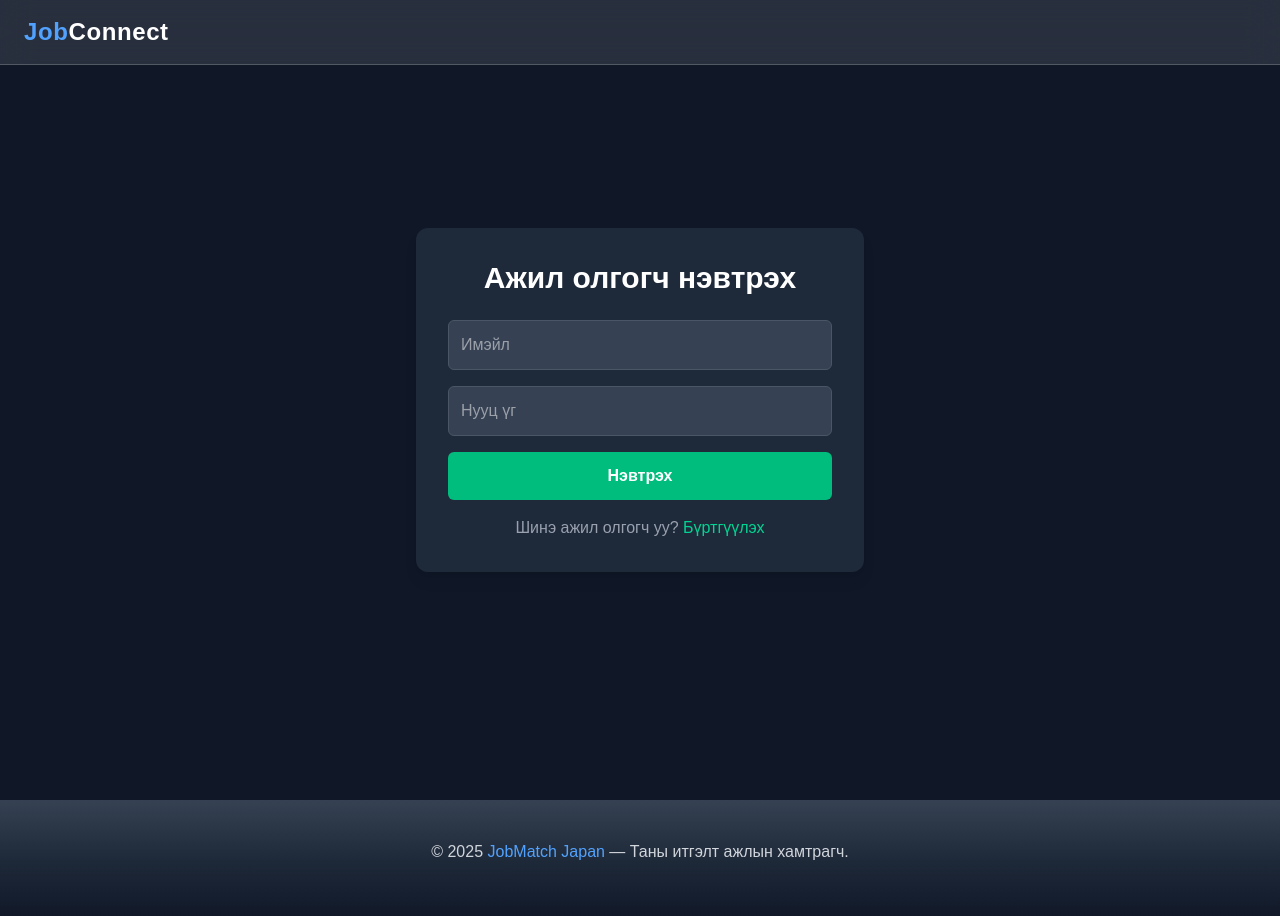
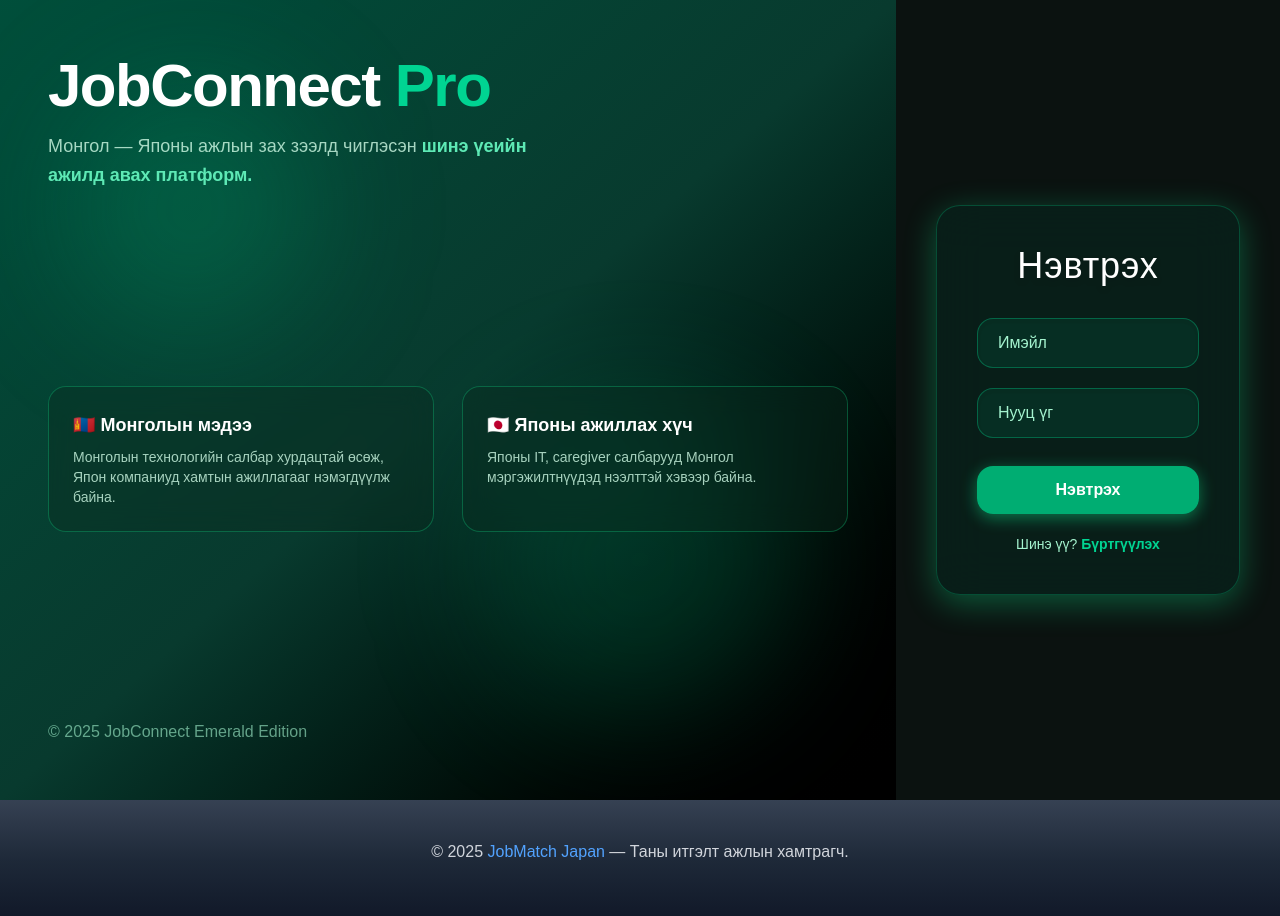
Before and after one commit to iAmSexyAndIknowIt01/JobConnect, a Next.js app: page /employer/auth in a window 1280 px wide. Shown: the top 916 px of the page. Built offline with nearby package versions, Linux system fonts and the light colour scheme; no server answers.

Commit message:
employer-н нэвтрэх болон бүртгүүлэх interface-г өөрчилсөн

```diff
--- a/src/app/employer/auth/page.tsx
+++ b/src/app/employer/auth/page.tsx
@@ -1,15 +1,13 @@
 "use client";
 
 import { useState } from "react";
-// Ажил хайгчдын мэдээллийн самбарыг импортлоно
+import { supabase } from "@/lib/supabaseClients";
+import SuccessModal from "@/components/SuccessModal";
 import CandidateDashboard from "@/components/CandidateDashboard";
 
 export default function EmployerAuth() {
   const [isLogin, setIsLogin] = useState(true);
-  // Шинэ state: Ажил олгогч нэвтэрсэн эсэх
   const [isLoggedIn, setIsLoggedIn] = useState(false);
-
-  // Form fields
   const [companyName, setCompanyName] = useState("");
   const [email, setEmail] = useState("");
   const [password, setPassword] = useState("");
@@ -17,76 +15,115 @@
 
   const [error, setError] = useState("");
   const [successMessage, setSuccessMessage] = useState("");
+  const [showSuccessModal, setShowSuccessModal] = useState(false);
 
-  const handleLogout = () => {
-    setIsLoggedIn(false);
-    setSuccessMessage("Амжилттай гарлаа.");
-  };
+  const handleLogout = () => setIsLoggedIn(false);
 
-  const handleSubmit = (e: React.FormEvent) => {
+  const handleSubmit = async (e: React.FormEvent) => {
     e.preventDefault();
-    setSuccessMessage("");
     setError("");
 
     if (isLogin) {
-      // ✅ Нэвтрэх логик (жишээ)
-      if (email === "test@gmail.com" && password === "test") {
-        // Нэвтрэх амжилттай!
-        setIsLoggedIn(true); // Нэвтэрсэн төлөвийг true болгоно
-        setSuccessMessage("Амжилттай нэвтэрлээ! Таны самбар руу шилжиж байна...");
-        setError("");
-      } else {
-        setError("Имэйл эсвэл нууц үг буруу байна!");
-        setIsLoggedIn(false);
-      }
-    } else {
-      // ✅ Бүртгүүлэх логик
-      if (password !== confirmPassword) {
-        setError("Нууц үг таарахгүй байна!");
+      const { data } = await supabase
+        .from("employer_accounts")
+        .select("*")
+        .eq("email", email)
+        .eq("password", password)
+        .single();
+
+      if (!data) return setError("Имэйл эсвэл нууц үг буруу байна!");
+
+      // Амжилттай нэвтрэх
+      setSuccessMessage("Амжилттай нэвтэрлээ!");
+      setShowSuccessModal(true);
+
+      setTimeout(() => {
+        setIsLoggedIn(true);
+        setShowSuccessModal(false);
+      }, 1500);
+
       return;
     }
 
-      setSuccessMessage(`Амжилттай бүртгүүллээ! ${companyName} компани. Одоо нэвтэрнэ үү.`);
+    // Бүртгүүлэх үед
+    if (password !== confirmPassword) return setError("Нууц үг таарахгүй байна!");
 
-      // Формыг цэвэрлэх
-      setCompanyName("");
-      setEmail("");
-      setPassword("");
-      setConfirmPassword("");
-      setIsLogin(true); // нэвтрэх рүү шилжих
-    }
+    const { error: insertErr } = await supabase
+      .from("employer_accounts")
+      .insert([{ company_name: companyName, email, password }]);
+
+    if (insertErr) return setError("Алдаа гарлаа!");
+
+    // Амжилттай бүртгүүлсэн үед SuccessModal харуулах
+    setSuccessMessage("Амжилттай бүртгүүллээ!");
+    setShowSuccessModal(true);
+
+    setTimeout(() => {
+      setShowSuccessModal(false);
+      setIsLogin(true); // Нэвтрэх form руу шилжих
+    }, 1500);
   };
 
-  // ------------------------------------------------------------------
-  // 1. Хэрэв Нэвтэрсэн бол Ажил хайгчдын самбарыг харуулна
-  // ------------------------------------------------------------------
-  if (isLoggedIn) {
+  if (isLoggedIn) return <CandidateDashboard onLogout={handleLogout} />;
+
   return (
-      <CandidateDashboard onLogout={handleLogout} />
-    );
-  }
+    <>
+      <SuccessModal isOpen={showSuccessModal} message={successMessage} />
 
-  // ------------------------------------------------------------------
-  // 2. Нэвтрээгүй бол Нэвтрэх/Бүртгүүлэх формыг харуулна
-  // ------------------------------------------------------------------
-  return (
-    <div className="min-h-screen flex items-center justify-center bg-gray-900 text-white p-4">
+      <div className="min-h-screen flex overflow-hidden bg-[#0b1210]">
+        {/* LEFT – 70% SECTION */}
+        <div className="hidden md:flex w-[70%] relative overflow-hidden px-12 py-14">
+          <div className="absolute inset-0 bg-linear-to-br from-emerald-900 via-[#083a2e] to-black animate-gradientFlow" />
+          <div className="absolute top-20 left-16 w-64 h-64 bg-emerald-500/20 blur-3xl rounded-full animate-floatSlow"></div>
+          <div className="absolute bottom-20 right-24 w-80 h-80 bg-emerald-400/15 blur-3xl rounded-full animate-floatSlow delay-300"></div>
+
+          <div className="relative z-10 text-white flex flex-col justify-between h-full">
+            <div>
+              <h1 className="text-6xl font-extrabold tracking-tight">
+                JobConnect <span className="text-emerald-400">Pro</span>
+              </h1>
+              <p className="max-w-lg mt-4 text-lg text-emerald-100/80 leading-relaxed">
+                Монгол — Японы ажлын зах зээлд чиглэсэн
+                <span className="text-emerald-300 font-semibold"> шинэ үеийн ажилд авах платформ.</span>
+              </p>
+            </div>
+
+            <div className="grid grid-cols-2 gap-7 mt-12">
+              <div className="glass-card-emerald p-6 hover:scale-105 transition-transform duration-300">
+                <h3 className="text-white text-lg font-semibold">🇲🇳 Монголын мэдээ</h3>
+                <p className="text-emerald-100/80 text-sm mt-2">
+                  Монголын технологийн салбар хурдацтай өсөж, Япон компаниуд хамтын ажиллагааг нэмэгдүүлж байна.
+                </p>
+              </div>
+              <div className="glass-card-emerald p-6 hover:scale-105 transition-transform duration-300">
+                <h3 className="text-white text-lg font-semibold">🇯🇵 Японы ажиллах хүч</h3>
+                <p className="text-emerald-100/80 text-sm mt-2">
+                  Японы IT, caregiver салбарууд Монгол мэргэжилтнүүдэд нээлттэй хэвээр байна.
+                </p>
+              </div>
+            </div>
+
+            <p className="text-emerald-200/60 mt-10">© 2025 JobConnect Emerald Edition</p>
+          </div>
+        </div>
+
+        {/* RIGHT – FORM SECTION */}
+        <div className="w-full md:w-[30%] flex items-center justify-center p-10 relative bg-[#0b1210]">
           <form
             onSubmit={handleSubmit}
-        className="bg-gray-800 p-8 rounded-xl shadow-lg w-full max-w-md"
+            className="w-full max-w-md bg-emerald-900/20 backdrop-blur-xl border border-emerald-500/30 p-10 rounded-3xl shadow-[0_8px_32px_0_rgba(16,255,155,0.3)] flex flex-col"
           >
-        <h2 className="text-3xl font-bold mb-6 text-center">
-          {isLogin ? "Ажил олгогч нэвтрэх" : "Ажил олгогч бүртгүүлэх"}
+            <h2 className="text-4xl text-white text-center mb-8 tracking-wide drop-shadow-md" style={{ fontFamily: '"Poppins", sans-serif' }}>
+              {isLogin ? "Нэвтрэх" : "Бүртгүүлэх"}
             </h2>
 
-        {/* ... Формын input-ууд (Өмнөхтэй ижил) ... */}
             {!isLogin && (
               <input
                 type="text"
                 placeholder="Компанийн нэр"
-            className="w-full p-3 rounded-md mb-4 bg-gray-700 border border-gray-600 focus:outline-none focus:ring-2 focus:ring-emerald-500"
                 value={companyName}
                 onChange={(e) => setCompanyName(e.target.value)}
+                className="w-full mb-5 px-5 py-3 rounded-2xl bg-emerald-800/25 border border-emerald-500/40 text-emerald-50 placeholder-emerald-200 focus:outline-none focus:ring-2 focus:ring-emerald-400 shadow-inner transition-all duration-300"
                 required
               />
             )}
@@ -94,18 +131,18 @@
             <input
               type="email"
               placeholder="Имэйл"
-          className="w-full p-3 rounded-md mb-4 bg-gray-700 border border-gray-600 focus:outline-none focus:ring-2 focus:ring-emerald-500"
               value={email}
               onChange={(e) => setEmail(e.target.value)}
+              className="w-full mb-5 px-5 py-3 rounded-2xl bg-emerald-800/25 border border-emerald-500/40 text-emerald-50 placeholder-emerald-200 focus:outline-none focus:ring-2 focus:ring-emerald-400 shadow-inner transition-all duration-300"
               required
             />
 
             <input
               type="password"
               placeholder="Нууц үг"
-          className="w-full p-3 rounded-md mb-4 bg-gray-700 border border-gray-600 focus:outline-none focus:ring-2 focus:ring-emerald-500"
               value={password}
               onChange={(e) => setPassword(e.target.value)}
+              className="w-full mb-5 px-5 py-3 rounded-2xl bg-emerald-800/25 border border-emerald-500/40 text-emerald-50 placeholder-emerald-200 focus:outline-none focus:ring-2 focus:ring-emerald-400 shadow-inner transition-all duration-300"
               required
             />
 
@@ -113,38 +150,69 @@
               <input
                 type="password"
                 placeholder="Нууц үг давтах"
-            className="w-full p-3 rounded-md mb-4 bg-gray-700 border border-gray-600 focus:outline-none focus:ring-2 focus:ring-emerald-500"
                 value={confirmPassword}
                 onChange={(e) => setConfirmPassword(e.target.value)}
+                className="w-full mb-5 px-5 py-3 rounded-2xl bg-emerald-800/25 border border-emerald-500/40 text-emerald-50 placeholder-emerald-200 focus:outline-none focus:ring-2 focus:ring-emerald-400 shadow-inner transition-all duration-300"
                 required
               />
             )}
 
-        {error && <p className="text-red-400 mb-4 text-center">{error}</p>}
-        {successMessage && <p className="text-green-400 mb-4 text-center">{successMessage}</p>}
+            {error && <p className="text-red-400 text-center mb-4">{error}</p>}
 
             <button
               type="submit"
-          className="w-full bg-emerald-500 hover:bg-emerald-600 py-3 rounded-md font-semibold transition"
+              className="w-full py-3 mt-2 bg-emerald-500/90 hover:bg-emerald-600/95 text-white rounded-2xl font-bold shadow-[0_4px_16px_rgba(16,255,155,0.4)] hover:shadow-[0_6px_20px_rgba(16,255,155,0.5)] transition-all duration-300 transform hover:-translate-y-1"
             >
               {isLogin ? "Нэвтрэх" : "Бүртгүүлэх"}
             </button>
 
-        <p className="mt-4 text-center text-gray-400">
-          {isLogin ? "Шинэ ажил олгогч уу? " : "Аль хэдийн бүртгэлтэй юу? "}
-          <button
-            type="button"
-            className="text-emerald-400 hover:underline"
+            <p className="text-center text-emerald-200 mt-5 text-sm">
+              {isLogin ? "Шинэ үү?" : "Бүртгэлтэй юу?"}{" "}
+              <span
                 onClick={() => {
                   setIsLogin(!isLogin);
                   setError("");
-              setSuccessMessage("");
                 }}
+                className="text-emerald-400 cursor-pointer hover:underline font-semibold"
               >
                 {isLogin ? "Бүртгүүлэх" : "Нэвтрэх"}
-          </button>
+              </span>
             </p>
           </form>
         </div>
+      </div>
+
+      {/* GLOBAL STYLES */}
+      <style jsx global>{`
+        .glass-card-emerald {
+          background: rgba(14, 40, 30, 0.35);
+          border: 1px solid rgba(16, 255, 155, 0.25);
+          backdrop-filter: blur(14px);
+          border-radius: 18px;
+        }
+        .animate-gradientFlow {
+          animation: gradientFlow 15s ease infinite;
+        }
+        @keyframes gradientFlow {
+          0% { filter: hue-rotate(0deg); }
+          50% { filter: hue-rotate(25deg); }
+          100% { filter: hue-rotate(0deg); }
+        }
+        .animate-floatSlow {
+          animation: floatSlow 6s ease-in-out infinite;
+        }
+        @keyframes floatSlow {
+          0%, 100% { transform: translateY(0); }
+          50% { transform: translateY(-20px); }
+        }
+        .animate-scaleIn {
+          animation: scaleIn 0.5s ease-out;
+        }
+        @keyframes scaleIn {
+          from { opacity: 0; transform: scale(0.95); }
+          to { opacity: 1; transform: scale(1); }
+        }
+      `}</style>
+    </>
   );
 }
--- a/src/components/HeroSection.tsx
+++ b/src/components/HeroSection.tsx
@@ -15,7 +15,7 @@
           priority
           className="object-cover object-center scale-110 blur-[2px]"
         />
-        <div className="absolute inset-0 bg-gradient-to-b from-black/70 via-black/40 to-black/80"></div>
+        <div className="absolute inset-0 bg-linear-to-b from-black/70 via-black/40 to-black/80"></div>
       </div>
 
       {/* Content */}
```
Also changed, not shown: src/components/Navbar.tsx (+7 -10 lines). Lines whose indentation alone changed are shown as unchanged.
